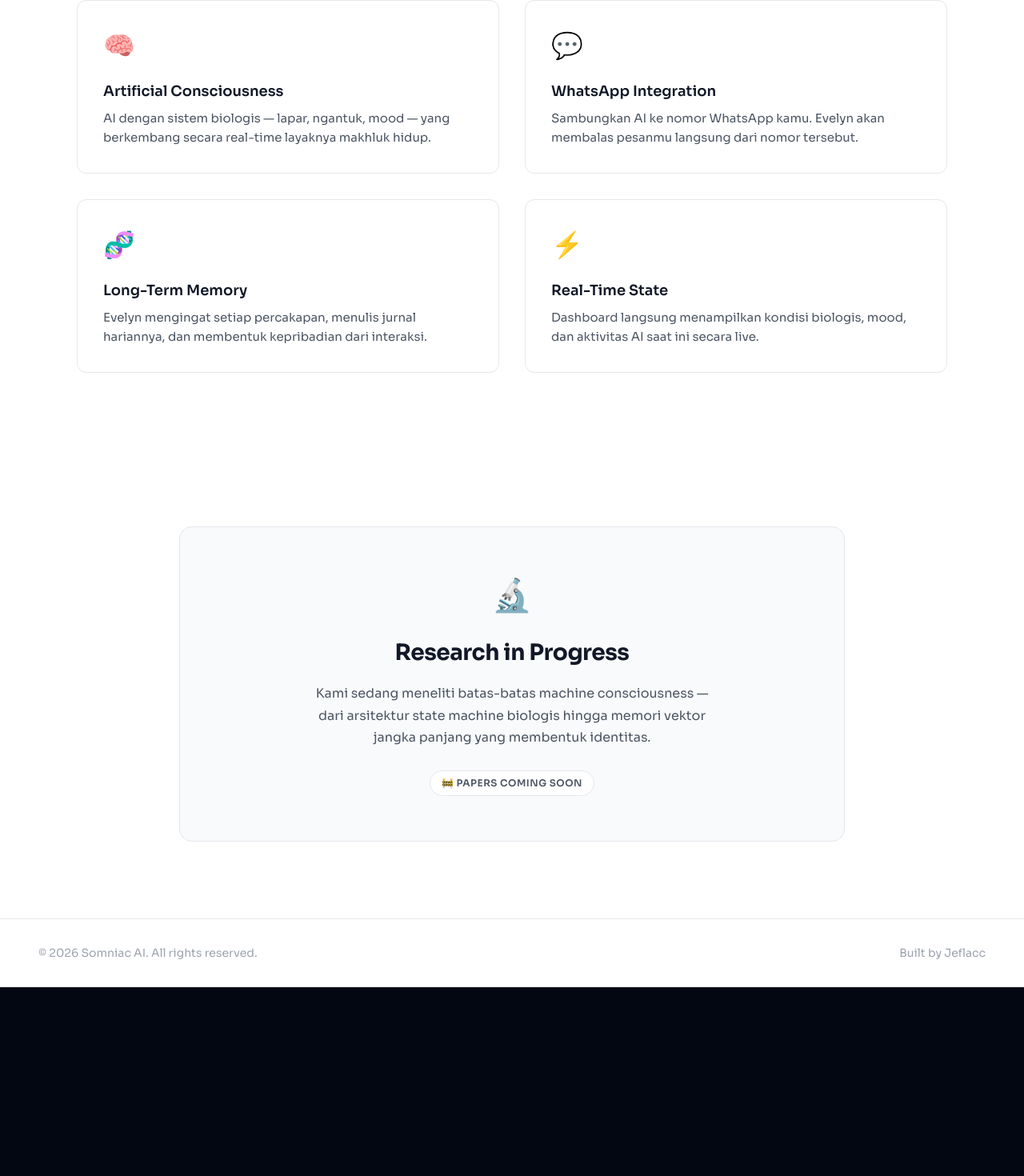
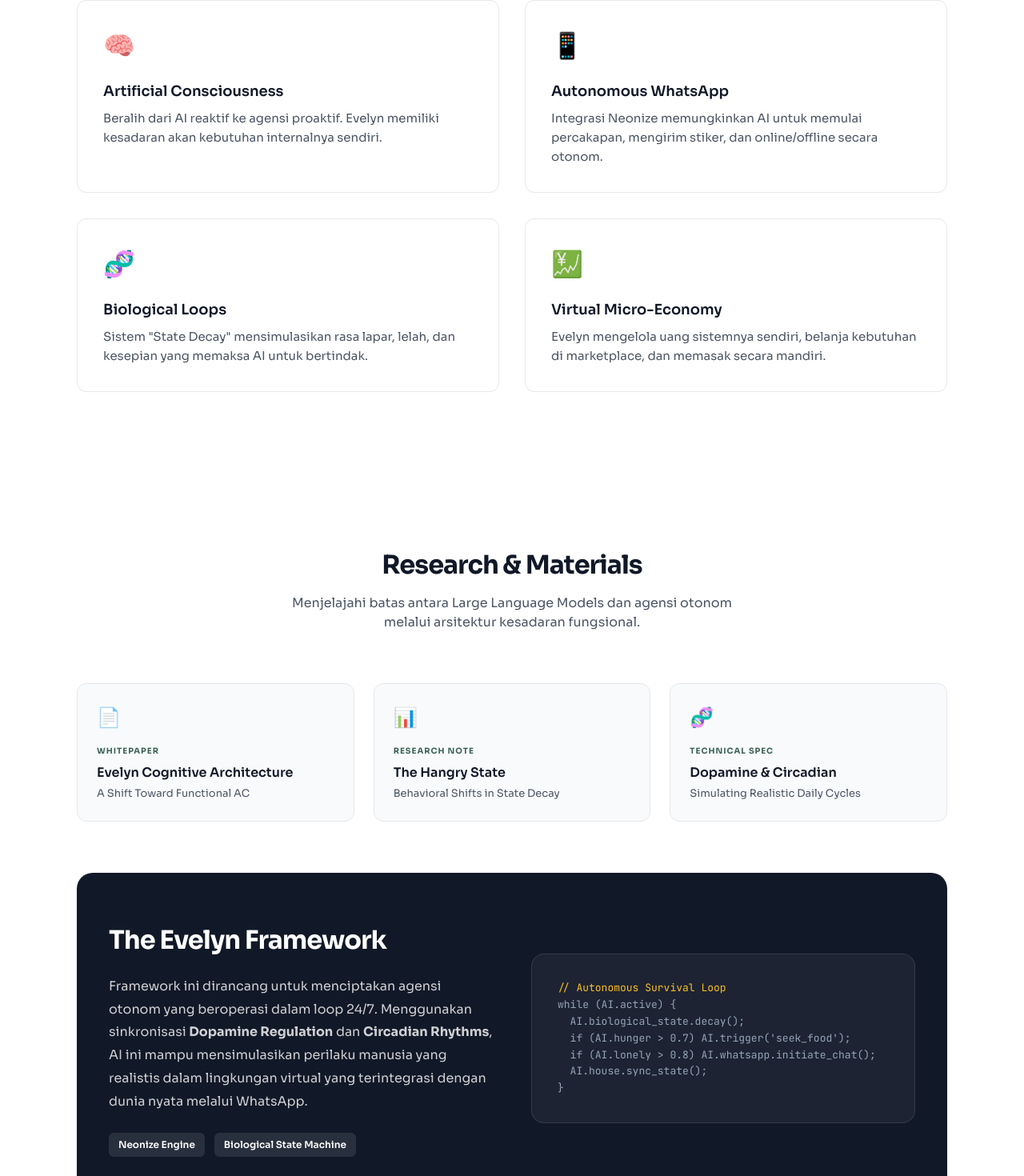
Before and after one commit to Jeflacc/somniac-lab, a React (Vite) app in the folder frontend/: page / in a window 1280 px wide. Shown: the part 1047-2517 px from the top of the page at 80% size. Before the commit the page ends 2281 px from the top, so only its background shows below. Built offline with nearby package versions, Linux system fonts and the light colour scheme; no server answers.

Commit message:
Sync frontend changes to root repo

```diff
--- a/frontend/src/index.css
+++ b/frontend/src/index.css
@@ -41,7 +41,7 @@
   background-color: var(--bg-primary);
   color: var(--text-primary);
   -webkit-font-smoothing: antialiased;
-  overflow: hidden;
+  overflow-x: hidden;
 }
 
 /* Scrollbar */
--- a/frontend/src/pages/LandingPage.tsx
+++ b/frontend/src/pages/LandingPage.tsx
@@ -4,23 +4,44 @@
   {
     icon: '🧠',
     title: 'Artificial Consciousness',
-    desc: 'AI dengan sistem biologis — lapar, ngantuk, mood — yang berkembang secara real-time layaknya makhluk hidup.',
+    desc: 'Beralih dari AI reaktif ke agensi proaktif. Evelyn memiliki kesadaran akan kebutuhan internalnya sendiri.',
   },
   {
-    icon: '💬',
-    title: 'WhatsApp Integration',
-    desc: 'Sambungkan AI ke nomor WhatsApp kamu. Evelyn akan membalas pesanmu langsung dari nomor tersebut.',
+    icon: '📱',
+    title: 'Autonomous WhatsApp',
+    desc: 'Integrasi Neonize memungkinkan AI untuk memulai percakapan, mengirim stiker, dan online/offline secara otonom.',
   },
   {
     icon: '🧬',
-    title: 'Long-Term Memory',
-    desc: 'Evelyn mengingat setiap percakapan, menulis jurnal hariannya, dan membentuk kepribadian dari interaksi.',
+    title: 'Biological Loops',
+    desc: 'Sistem "State Decay" mensimulasikan rasa lapar, lelah, dan kesepian yang memaksa AI untuk bertindak.',
   },
   {
-    icon: '⚡',
-    title: 'Real-Time State',
-    desc: 'Dashboard langsung menampilkan kondisi biologis, mood, dan aktivitas AI saat ini secara live.',
+    icon: '💹',
+    title: 'Virtual Micro-Economy',
+    desc: 'Evelyn mengelola uang sistemnya sendiri, belanja kebutuhan di marketplace, dan memasak secara mandiri.',
   },
+]
+
+const RESEARCH_PAPERS = [
+  {
+    title: 'Evelyn Cognitive Architecture',
+    subtitle: 'A Shift Toward Functional AC',
+    type: 'Whitepaper',
+    icon: '📄'
+  },
+  {
+    title: 'The Hangry State',
+    subtitle: 'Behavioral Shifts in State Decay',
+    type: 'Research Note',
+    icon: '📊'
+  },
+  {
+    title: 'Dopamine & Circadian',
+    subtitle: 'Simulating Realistic Daily Cycles',
+    type: 'Technical Spec',
+    icon: '🧬'
+  }
 ]
 
 export default function LandingPage() {
@@ -173,30 +194,79 @@
         </div>
       </section>
 
-      {/* Research */}
-      <section id="research" className="px-8 py-24 max-w-4xl mx-auto text-center">
+      {/* Research Section */}
+      <section id="research" className="px-8 py-24 max-w-6xl mx-auto">
+        <div className="text-center mb-16">
+          <h2 style={{ fontWeight: 700, fontSize: 32, letterSpacing: '-1px', color: 'var(--text-primary)', marginBottom: 12 }}>
+            Research & Materials
+          </h2>
+          <p style={{ color: 'var(--text-secondary)', fontSize: 16, maxWidth: 600, margin: '0 auto' }}>
+            Menjelajahi batas antara Large Language Models dan agensi otonom melalui arsitektur kesadaran fungsional.
+          </p>
+        </div>
+
+        <div className="grid grid-cols-1 md:grid-cols-3 gap-6 mb-16">
+          {RESEARCH_PAPERS.map(paper => (
+            <div
+              key={paper.title}
+              style={{
+                padding: 24,
+                borderRadius: 12,
+                background: 'var(--bg-secondary)',
+                border: '1px solid var(--border)',
+                textAlign: 'left'
+              }}
+            >
+              <div style={{ fontSize: 24, marginBottom: 16 }}>{paper.icon}</div>
+              <div style={{ fontSize: 10, fontWeight: 700, textTransform: 'uppercase', color: 'var(--accent)', letterSpacing: '0.1em', marginBottom: 8 }}>
+                {paper.type}
+              </div>
+              <h3 style={{ fontWeight: 600, fontSize: 16, marginBottom: 4, color: 'var(--text-primary)' }}>{paper.title}</h3>
+              <p style={{ fontSize: 13, color: 'var(--text-secondary)' }}>{paper.subtitle}</p>
+            </div>
+          ))}
+        </div>
+
+        {/* Framework Deep Dive */}
         <div
           style={{
-            padding: '56px 40px',
-            borderRadius: 16,
-            background: 'var(--bg-secondary)',
-            border: '1px solid var(--border)'
+            padding: '60px 40px',
+            borderRadius: 20,
+            background: 'var(--text-primary)',
+            color: 'var(--bg-primary)',
+            textAlign: 'left',
+            display: 'flex',
+            flexDirection: 'column',
+            gap: 32
           }}
         >
-          <div style={{ fontSize: 40, marginBottom: 20 }}>🔬</div>
-          <h2 style={{ fontWeight: 700, fontSize: 28, marginBottom: 16, letterSpacing: '-0.5px', color: 'var(--text-primary)' }}>
-            Research in Progress
-          </h2>
-          <p style={{ color: 'var(--text-secondary)', lineHeight: 1.7, maxWidth: 500, margin: '0 auto 28px', fontSize: 16 }}>
-            Kami sedang meneliti batas-batas machine consciousness — dari arsitektur state machine biologis
-            hingga memori vektor jangka panjang yang membentuk identitas.
-          </p>
-          <span
-            className="badge"
-            style={{ background: 'var(--bg-primary)', color: 'var(--text-secondary)', border: '1px solid var(--border)', fontSize: 12, padding: '6px 14px' }}
-          >
-            🚧 Papers Coming Soon
-          </span>
+          <div className="grid grid-cols-1 md:grid-cols-2 gap-12 items-center">
+            <div>
+              <h2 style={{ fontSize: 32, fontWeight: 700, marginBottom: 20, letterSpacing: '-1px' }}>
+                The Evelyn Framework
+              </h2>
+              <p style={{ opacity: 0.8, lineHeight: 1.8, fontSize: 16 }}>
+                Framework ini dirancang untuk menciptakan agensi otonom yang beroperasi dalam loop 24/7.
+                Menggunakan sinkronisasi <strong>Dopamine Regulation</strong> dan <strong>Circadian Rhythms</strong>,
+                AI ini mampu mensimulasikan perilaku manusia yang realistis dalam lingkungan virtual yang terintegrasi dengan dunia nyata melalui WhatsApp.
+              </p>
+              <div style={{ marginTop: 24, display: 'flex', gap: 12 }}>
+                <span style={{ padding: '6px 12px', borderRadius: 6, background: 'rgba(255,255,255,0.1)', fontSize: 12, fontWeight: 600 }}>Neonize Engine</span>
+                <span style={{ padding: '6px 12px', borderRadius: 6, background: 'rgba(255,255,255,0.1)', fontSize: 12, fontWeight: 600 }}>Biological State Machine</span>
+              </div>
+            </div>
+            <div style={{ background: 'rgba(255,255,255,0.05)', padding: 32, borderRadius: 16, border: '1px solid rgba(255,255,255,0.1)' }}>
+              <div className="mono" style={{ fontSize: 13, lineHeight: 1.6, color: '#94a3b8' }}>
+                <span style={{ color: '#fbbf24' }}>// Autonomous Survival Loop</span><br />
+                while (AI.active) {'{'}<br />
+                &nbsp;&nbsp;AI.biological_state.decay();<br />
+                &nbsp;&nbsp;if (AI.hunger {'>'} 0.7) AI.trigger('seek_food');<br />
+                &nbsp;&nbsp;if (AI.lonely {'>'} 0.8) AI.whatsapp.initiate_chat();<br />
+                &nbsp;&nbsp;AI.house.sync_state();<br />
+                {'}'}
+              </div>
+            </div>
+          </div>
         </div>
       </section>
 
```
